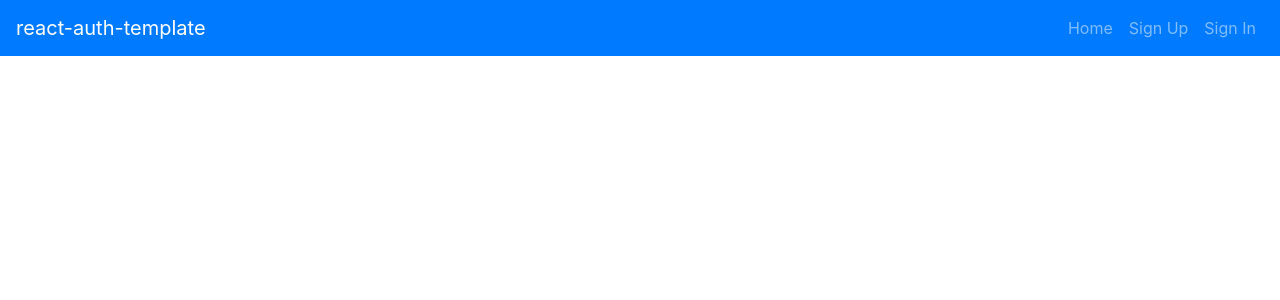
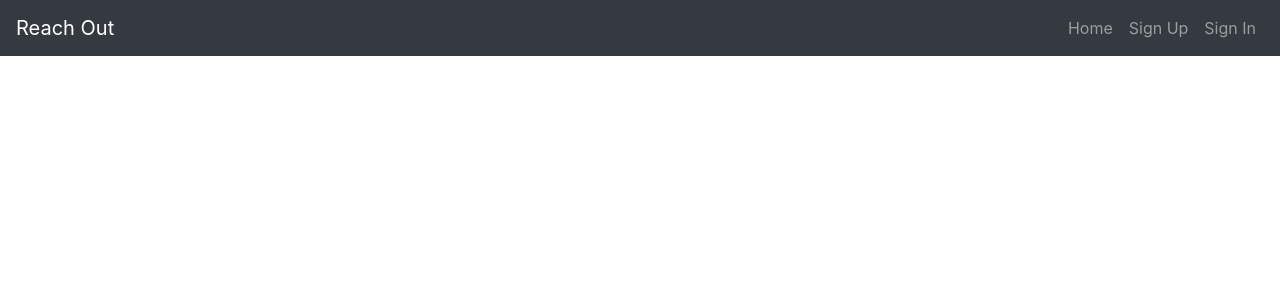
Before and after one commit to miriam-ogbamichael/reach-out-client, a React app: page /sign-in in a window 1280 px wide. Shown: the top 300 px of the page. Built offline with nearby package versions, Linux system fonts and the light colour scheme.

Commit message:
Updated header
Changed header to name of the web app

```diff
--- a/src/components/Header/Header.js
+++ b/src/components/Header/Header.js
@@ -23,9 +23,9 @@
 )
 
 const Header = ({ user }) => (
-  <Navbar bg="primary" variant="dark" expand="md">
+  <Navbar bg="dark" variant="dark" expand="md">
     <Navbar.Brand href="#">
-      react-auth-template
+      Reach Out
     </Navbar.Brand>
     <Navbar.Toggle aria-controls="basic-navbar-nav" />
     <Navbar.Collapse id="basic-navbar-nav">
```
